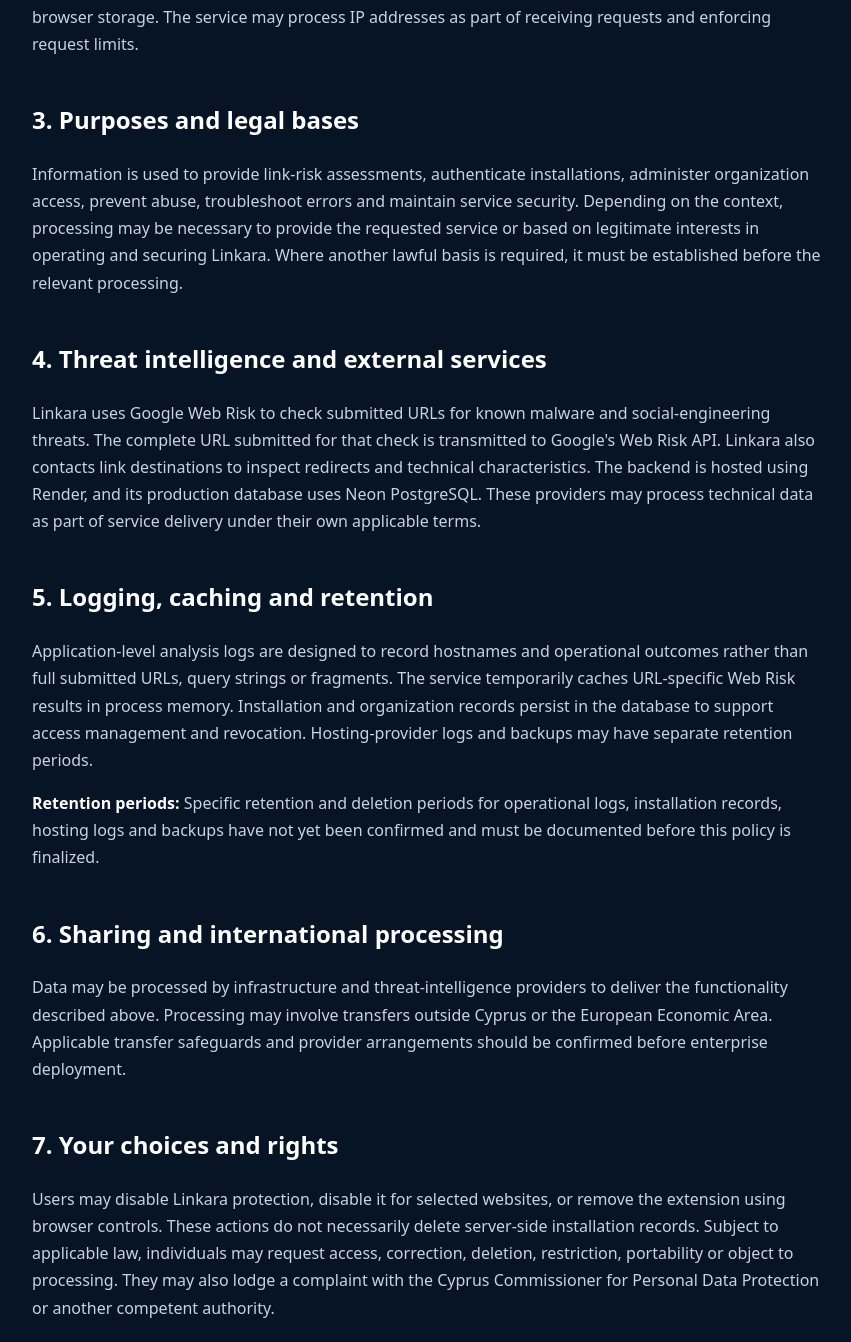
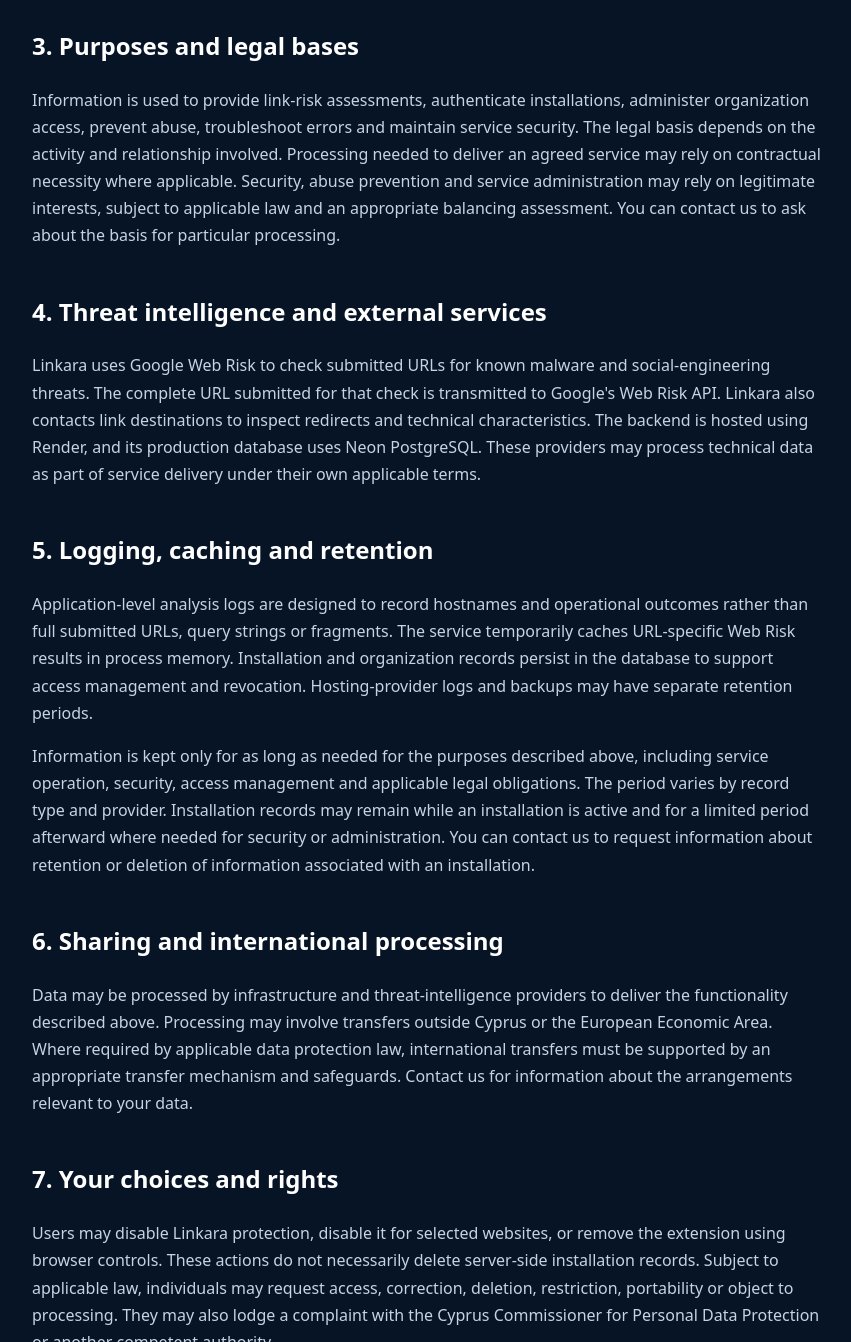
Before and after one commit to nicpapa95/linkara-website, a plain HTML site: page privacy/index.html in a window 1280 px wide. Shown: the part 927-2269 px from the top of the page, without its empty margins (142-993 px from the left). Drawn offline with Linux system fonts and the light colour scheme.

Commit message:
Add files via upload

```diff
--- a/privacy/index.html
+++ b/privacy/index.html
@@ -1,13 +1,13 @@
-<!doctype html><html lang="en"><head><meta charset="utf-8"><meta name="viewport" content="width=device-width, initial-scale=1"><title>Privacy Policy | Linkara</title><meta name="description" content="How Linkara processes URLs and extension information."><link rel="stylesheet" href="/style.css"></head><body><header><a class="brand" href="/">LINKARA</a><nav><a href="/">Home</a><a href="/privacy/">Privacy</a></nav></header><main><article><div class="tag">Privacy</div><h1>Privacy Policy</h1><p>Draft for review · 14 October 2026</p><p class="lead">This notice explains how the Linkara browser extension and its supporting service process information to assess hyperlinks.</p>
-<p><strong>Before publishing:</strong> Confirm the operational retention and service-provider details. This draft should not be presented as final until reviewed.</p>
+<!doctype html><html lang="en"><head><meta charset="utf-8"><meta name="viewport" content="width=device-width, initial-scale=1"><title>Privacy Policy | Linkara</title><meta name="description" content="How Linkara processes URLs and extension information."><link rel="stylesheet" href="/style.css"></head><body><header><a class="brand" href="/">LINKARA</a><nav><a href="/">Home</a><a href="/privacy/">Privacy</a></nav></header><main><article><div class="tag">Privacy</div><h1>Privacy Policy</h1><p>Last updated · 14 October 2026</p><p class="lead">This notice explains how the Linkara browser extension and its supporting service process information to assess hyperlinks.</p>
+
 <h2>1. Who operates Linkara</h2><p>Linkara is currently developed and operated by an individual based in Cyprus. For privacy questions or requests, contact <strong><a href="mailto:privacy@linkara.eu">privacy@linkara.eu</a></strong>.</p>
 <h2>2. Information processed</h2><p>When Linkara analyzes a hyperlink, the extension sends its destination URL to the Linkara API. A URL may contain path segments, query parameters or other information that could be sensitive or identify a person. The service processes destination and redirect information, hostnames, threat-check outcomes, and technical request information needed to provide the assessment.</p>
 <p>The service also processes installation identifiers, hashed installation credentials on the server, short-lived access tokens, organization association where applicable, and installation status and usage timestamps. The extension stores its installation credentials, settings and local usage statistics in browser storage. The service may process IP addresses as part of receiving requests and enforcing request limits.</p>
-<h2>3. Purposes and legal bases</h2><p>Information is used to provide link-risk assessments, authenticate installations, administer organization access, prevent abuse, troubleshoot errors and maintain service security. Depending on the context, processing may be necessary to provide the requested service or based on legitimate interests in operating and securing Linkara. Where another lawful basis is required, it must be established before the relevant processing.</p>
+<h2>3. Purposes and legal bases</h2><p>Information is used to provide link-risk assessments, authenticate installations, administer organization access, prevent abuse, troubleshoot errors and maintain service security. The legal basis depends on the activity and relationship involved. Processing needed to deliver an agreed service may rely on contractual necessity where applicable. Security, abuse prevention and service administration may rely on legitimate interests, subject to applicable law and an appropriate balancing assessment. You can contact us to ask about the basis for particular processing.</p>
 <h2>4. Threat intelligence and external services</h2><p>Linkara uses Google Web Risk to check submitted URLs for known malware and social-engineering threats. The complete URL submitted for that check is transmitted to Google's Web Risk API. Linkara also contacts link destinations to inspect redirects and technical characteristics. The backend is hosted using Render, and its production database uses Neon PostgreSQL. These providers may process technical data as part of service delivery under their own applicable terms.</p>
 <h2>5. Logging, caching and retention</h2><p>Application-level analysis logs are designed to record hostnames and operational outcomes rather than full submitted URLs, query strings or fragments. The service temporarily caches URL-specific Web Risk results in process memory. Installation and organization records persist in the database to support access management and revocation. Hosting-provider logs and backups may have separate retention periods.</p>
-<p><strong>Retention periods:</strong> Specific retention and deletion periods for operational logs, installation records, hosting logs and backups have not yet been confirmed and must be documented before this policy is finalized.</p>
-<h2>6. Sharing and international processing</h2><p>Data may be processed by infrastructure and threat-intelligence providers to deliver the functionality described above. Processing may involve transfers outside Cyprus or the European Economic Area. Applicable transfer safeguards and provider arrangements should be confirmed before enterprise deployment.</p>
+<p>Information is kept only for as long as needed for the purposes described above, including service operation, security, access management and applicable legal obligations. The period varies by record type and provider. Installation records may remain while an installation is active and for a limited period afterward where needed for security or administration. You can contact us to request information about retention or deletion of information associated with an installation.</p>
+<h2>6. Sharing and international processing</h2><p>Data may be processed by infrastructure and threat-intelligence providers to deliver the functionality described above. Processing may involve transfers outside Cyprus or the European Economic Area. Where required by applicable data protection law, international transfers must be supported by an appropriate transfer mechanism and safeguards. Contact us for information about the arrangements relevant to your data.</p>
 <h2>7. Your choices and rights</h2><p>Users may disable Linkara protection, disable it for selected websites, or remove the extension using browser controls. These actions do not necessarily delete server-side installation records. Subject to applicable law, individuals may request access, correction, deletion, restriction, portability or object to processing. They may also lodge a complaint with the Cyprus Commissioner for Personal Data Protection or another competent authority.</p>
 <h2>8. Security</h2><p>Linkara uses HTTPS for API communication, short-lived installation access tokens and server-side checks of installation status. No service can guarantee that every harmful link will be detected.</p>
 <h2>9. Updates</h2><p>This policy may be updated as Linkara's features, service providers or processing practices change. The current version will be posted on this page.</p></article></main><footer>© 2026 Linkara · <a href="/privacy/">Privacy policy</a></footer></body></html>
```
